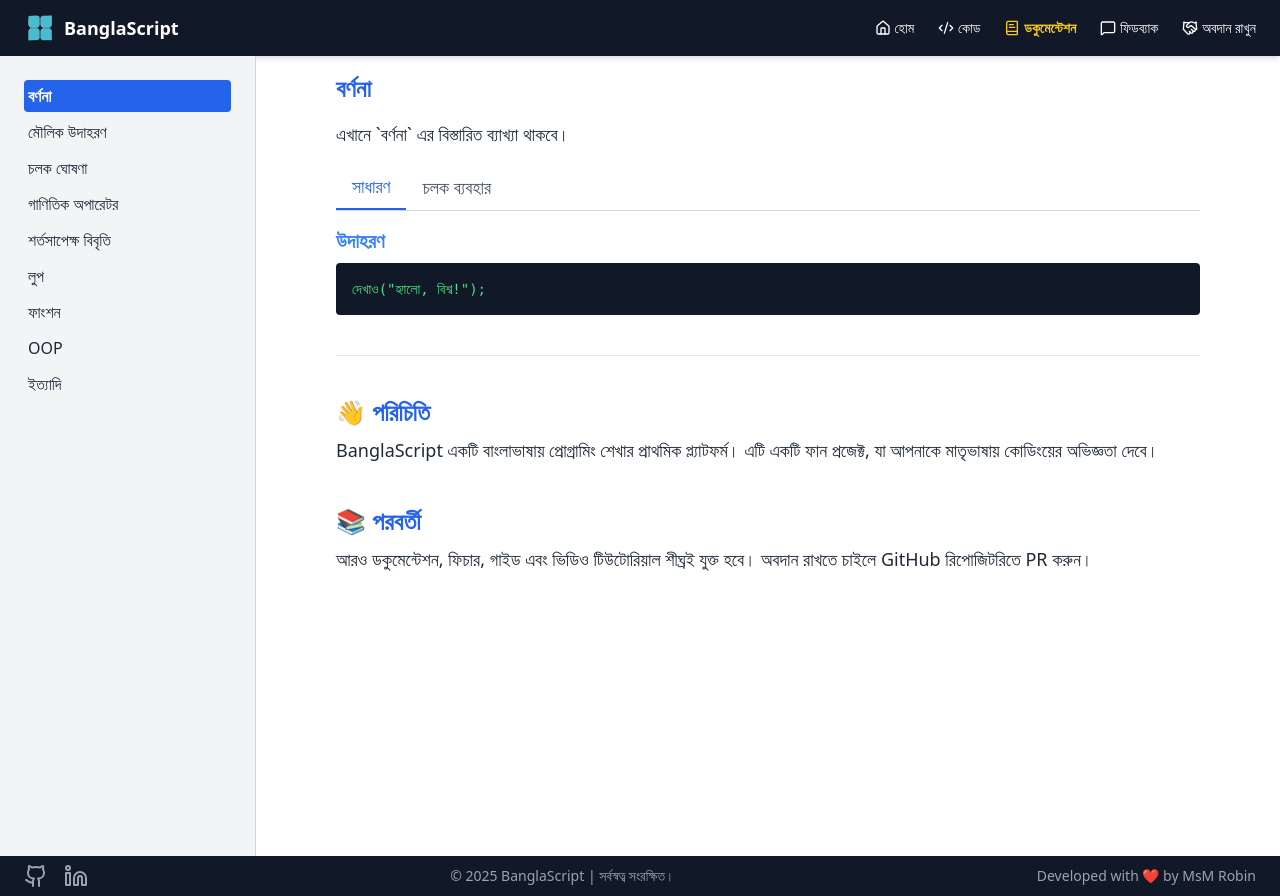
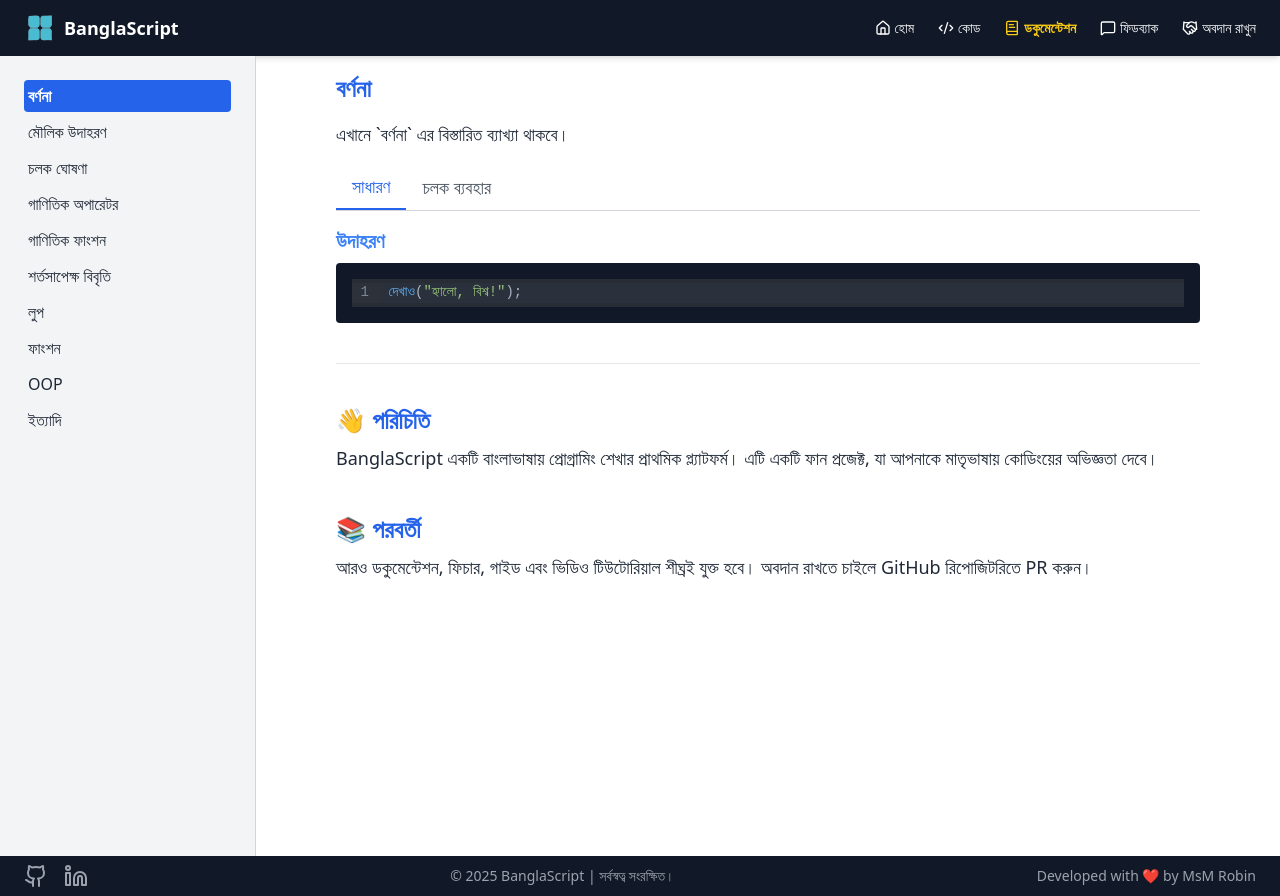
Before and after one commit to robinNcode/banglascript, a React (Vite) app: page /docs in a window 1280 px wide. Built offline with nearby package versions, Linux system fonts and the light colour scheme.

Commit message:
update: Some docs updated

```diff
--- a/src/data/documentationTopics.json
+++ b/src/data/documentationTopics.json
@@ -51,11 +51,41 @@
     "examples": [
       {
         "tab": "যোগ",
-        "code": "ধরি ক = 10;\nধরি খ = 5;\nধরি যোগফল = ক + খ;"
+        "code": "ধরি ক = 10;\nধ্রুবক খ = 5;\nযোগফল = ক + খ;\nদেখাও(যোগফল);"
       },
       {
         "tab": "বিয়োগ",
-        "code": "ধরি ক = 10;\nধরি খ = 5;\nধরি বিয়োগফল = ক - খ;"
+        "code": "ধরি ক = 10;\nধ্রুবক খ = 5;\nবিয়োগফল = ক - খ;\nদেখাও(বিয়োগফল);"
+      },
+      {
+        "tab": "গুণ",
+        "code": "ধরি ক = 10;\nধ্রুবক খ = 5;\nগুণফল = ক * খ;\nদেখাও(গুণফল);"
+      },
+      {
+        "tab": "ভাগ",
+        "code": "ধরি ক = 10;\nধ্রুবক খ = 5;\nভাগফল = ক / খ;\nদেখাও(ভাগফল);"
+      }
+    ]
+  },
+  {
+    "id": "arithmeticFunctions",
+    "title": "গাণিতিক ফাংশন",
+    "examples": [
+      {
+        "tab": "ম্যাক্স",
+        "code": "ধরি সংখ্যা1 = 10;\nধরি সংখ্যা2 = 20;\nসর্বোচ্চ = ম্যাক্স(সংখ্যা1, সংখ্যা2);\nদেখাও(সর্বোচ্চ);"
+      },
+      {
+        "tab": "মিন",
+        "code": "ধরি সংখ্যা1 = 10;\nধরি সংখ্যা2 = 20;\nসর্বনিম্ন = মিন(সংখ্যা1, সংখ্যা2);\nদেখাও(সর্বনিম্ন);"
+      },
+      {
+        "tab": "রাউন্ড",
+        "code": "ধরি দশমিক = 5.67;\nপূর্ণসংখ্যা = রাউন্ড(দশমিক);\nদেখাও(পূর্ণসংখ্যা);"
+      },
+      {
+        "tab": "পাওয়ার",
+        "code": "ধরি বেস = 2;\nধরি সূচক = 3;\nফলাফল = পাওয়ার(বেস, সূচক);\nদেখাও(ফলাফল);"
       }
     ]
   },
@@ -65,7 +95,11 @@
     "examples": [
       {
         "tab": "যদি-নয়তো",
-        "code": "ধরি বয়স = 18;\nযদি (বয়স >= 18) {\n  দেখাও(\"আপনি ভোট দিতে পারেন।\");\n} নয়তো {\n  দেখাও(\"আপনি ভোট দিতে পারেন না।\");\n}"
+        "code": "ধরি বয়স = 18;\nযদি (বয়স >= 18) {\n  দেখাও(\"আপনি ভোট দিতে পারবেন।\");\n} \nনয়তো {\n  দেখাও(\"আপনি ভোট দিতে পারবেন না।\");\n}"
+      },
+      {
+        "tab": "যদি-নয়তোযদি-নয়তো",
+        "code": "চলক স্কোর = 85;\nযদি (স্কোর >= 90) {\n  দেখাও(\"আপনি A গ্রেড পেয়েছেন।\");\n} \nনয়তোযদি (স্কোর >= 75) {\n  দেখাও(\"আপনি B গ্রেড পেয়েছেন।\");\n} \nনয়তো {\n  দেখাও(\"আপনি C গ্রেড পেয়েছেন।\");\n}"
       }
     ]
   },
--- a/src/lib/parser.ts
+++ b/src/lib/parser.ts
@@ -9,7 +9,7 @@ export function parse(input: string): any {
       const message = err.message.split('\n').slice(2).join('\n'); // Clean up the error message
       throw new Error(`ভুল, লাইন নংঃ ${first_line}
  ${message}
- অনুগ্রহ করে কোড পরীক্ষা করুন।`);
+অনুগ্রহ করে কোড পরীক্ষা করুন।`);
     }
     throw err;
   }
--- a/src/pages/Docs.tsx
+++ b/src/pages/Docs.tsx
@@ -2,6 +2,8 @@ import { useState, type SetStateAction} from 'react';
 import Navbar from '../components/Navbar';
 import Footer from "../components/Footer.tsx";
 import topics from '../data/documentationTopics.json';
+import {javascript} from "@codemirror/lang-javascript";
+import CodeMirror from '@uiw/react-codemirror';
 
 export default function Docs() {
   const [activeTopic, setActiveTopic] = useState(topics[0].id);
@@ -69,9 +71,13 @@ export default function Docs() {
 
               <h3 className="text-xl font-semibold mb-2 text-blue-500">উদাহরণ</h3>
               <pre className="bg-gray-900 text-green-400 p-4 rounded text-sm overflow-auto">
-                <code>
-                  {activeContent.examples[activeTab].code}
-                </code>
+                <CodeMirror
+                  value={activeContent.examples[activeTab].code}
+                  height="100%"
+                  theme="dark"
+                  extensions={[javascript()]}
+                  className="h-full"
+                />
               </pre>
             </section>
           )}
```
